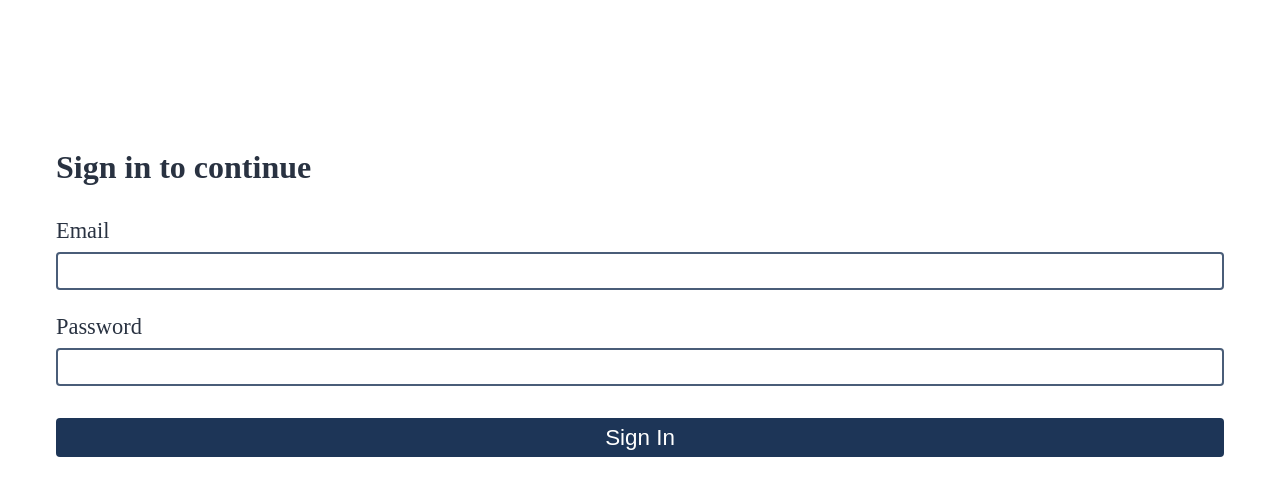
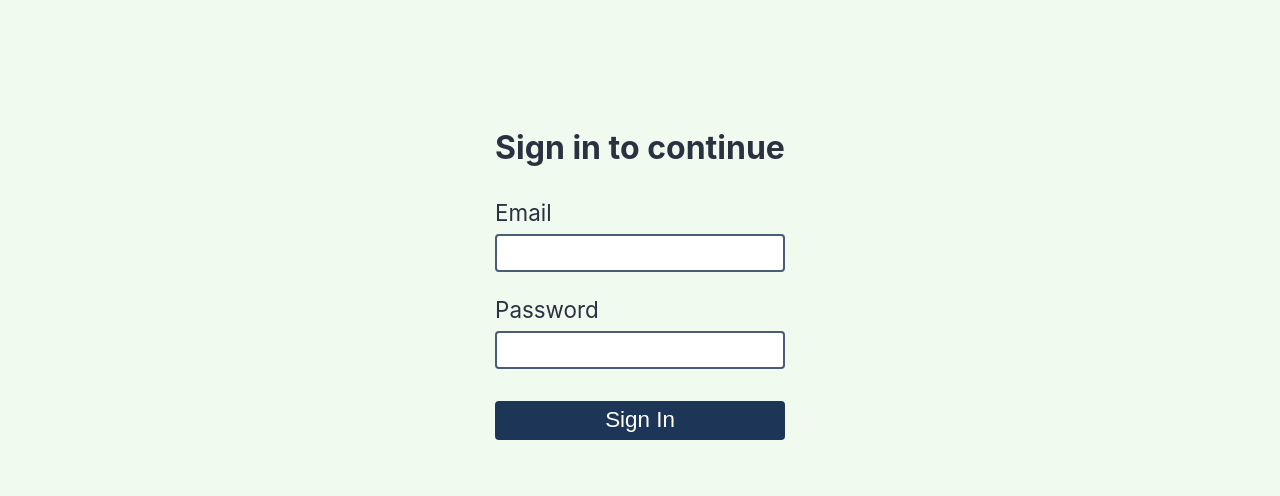
Before and after one commit to PonyJackal/React-Redux, a React (Create React App) app: page /login in a window 1280 px wide. Shown: the top 496 px of the page. Built offline with nearby package versions, Linux system fonts and the light colour scheme.

Commit message:
add style in App

```diff
--- a/src/components/Login/Login.js
+++ b/src/components/Login/Login.js
@@ -13,7 +13,7 @@
       password: ''
     },
     isValid: false,
-    isSubmittted: false
+    isSubmitted: false
   })
   //input change handler
   const handleChange = (event) => {
@@ -23,31 +23,24 @@
       values: {
         ...formData.values,
         [name]: value
-      }
+      },
+      isSubmitted: false
     })
   }
   //form submission handler
   const handleSubmit = (event) => {
     const errors = validation()
     const isValid = !errors.email && !errors.password ? true : false
+
     setFormData({
       ...formData,
       errors: {
         email: errors.email,
         password: errors.password
       },
-      isValid: isValid
+      isValid: isValid,
+      isSubmitted: true
     })
-    if (isValid) {
-      setFormData({
-        ...formData,
-        isSubmittted: true,
-        errors: {
-          email: "",
-          password: ""
-        }
-      })
-    }
   }
   //form validation
   const validation = () => {
@@ -76,7 +69,7 @@
   return (
     <div className="container">
       <h1>Sign in to continue</h1>
-      {formData.isSubmittted && (
+      {formData.isValid && formData.isSubmitted && (
         <span className="success-msg">Form submitted successfully</span>
       )}
       <form>
--- a/src/styles.css
+++ b/src/styles.css
@@ -1,3 +1,23 @@
+*,
+*::after,
+*::before {
+  margin: 0;
+  padding: 0;
+  box-sizing: border-box;
+  list-style: none;
+}
+
+body {
+  font-family: 62.5%;
+  font-family: -apple-system, BlinkMacSystemFont, "Segoe UI", Roboto, Oxygen,
+    Ubuntu, Cantarell, "Open Sans", "Helvetica Neue", sans-serif;
+  height: 100vh;
+  background: #f1faee;
+  display: flex;
+  justify-content: center;
+}
+
+
 .App {
   font-family: sans-serif;
   text-align: center;
```
